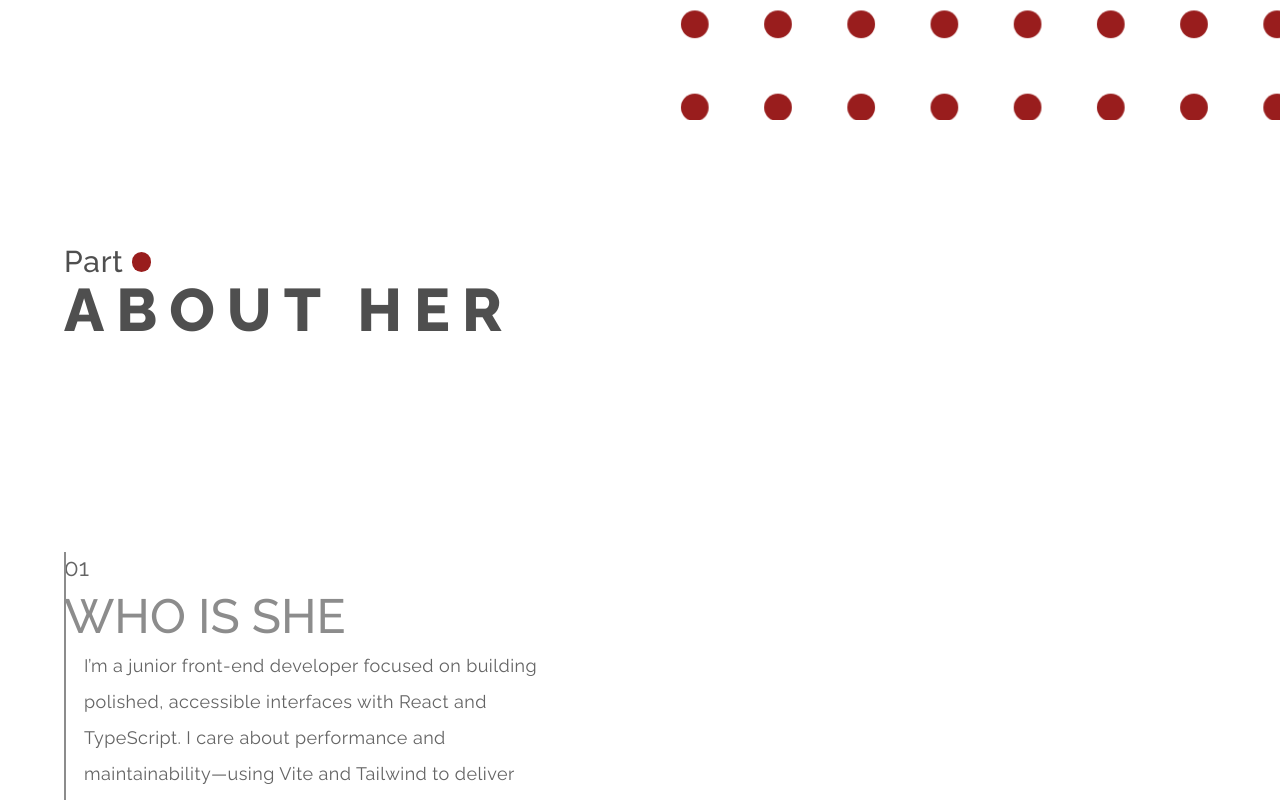
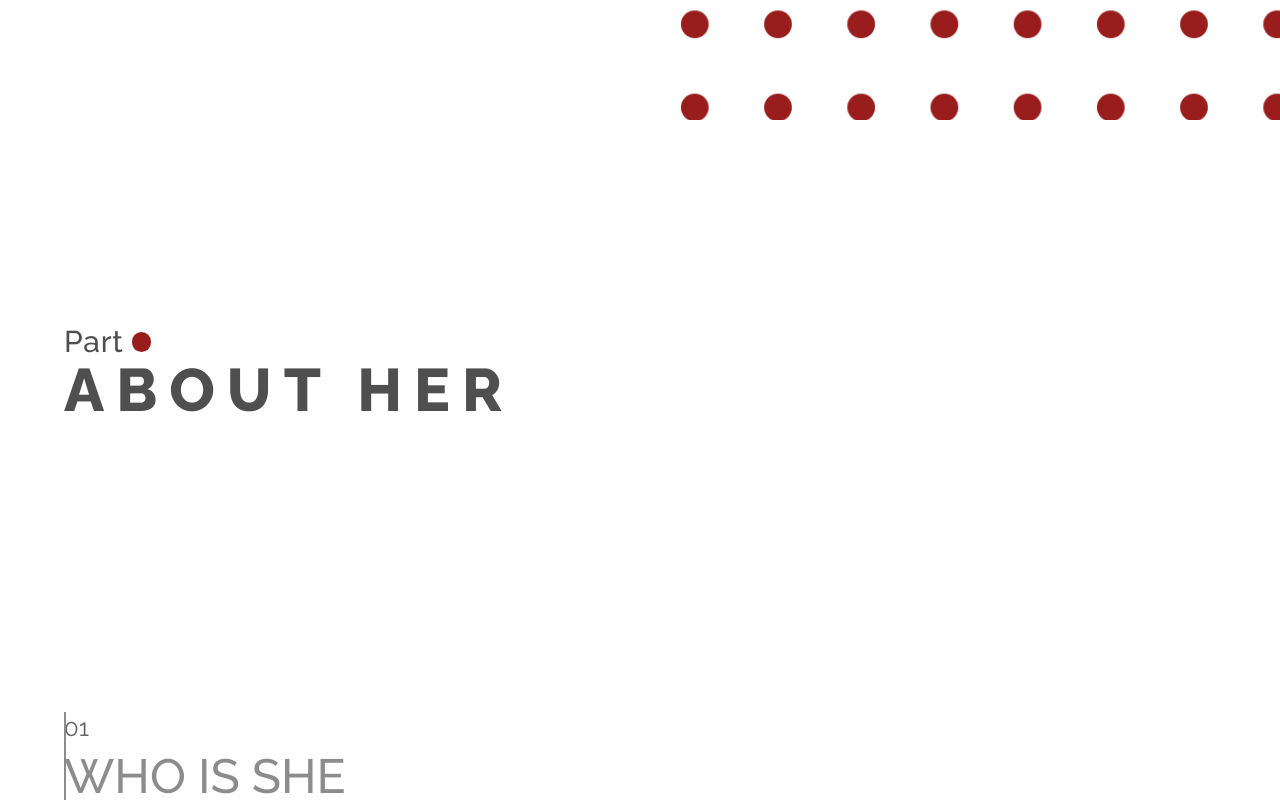
Before and after one commit to bavayra/Portfolio, a React (Vite) app: page / in a window 1280 px wide. Shown: the part 680-1480 px from the top of the page. Built offline with nearby package versions, Linux system fonts and the light colour scheme.

Commit message:
style(SectionTitle-1024): increased h of the section

```diff
--- a/src/index.css
+++ b/src/index.css
@@ -282,6 +282,13 @@
   min-height: 50dvh;
 }
 
+@media (min-width: 1024px) {
+  .section-vh-50 {
+    min-height: calc(var(--vh, 1vh) * 70);
+    min-height: 70dvh;
+  }
+}
+
 html {
   box-sizing: border-box;
   scroll-behavior: smooth;
@@ -351,3 +358,5 @@ body,
     transform: translateY(0);
   }
 }
+
+/*text-[length:var(--name-year-size)] */
```
